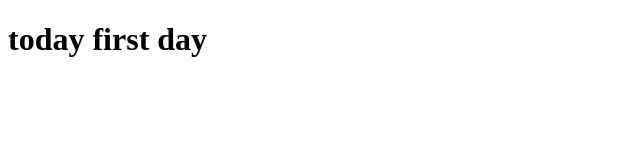
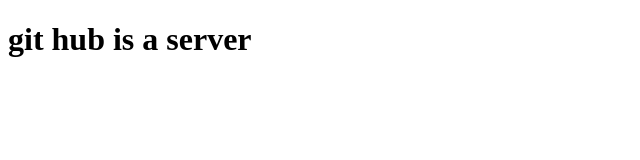
Before and after one commit to shishthakur2-png/learnGit, a plain HTML site: page today1.html in a window 1280 px wide. Shown: the whole page, without its empty margins (0-640 px from the left). Drawn offline with Linux system fonts and the light colour scheme.

Commit message:
first file

```diff
--- a/today1.html
+++ b/today1.html
@@ -6,6 +6,6 @@
     <title>Document</title>
 </head>
 <body>
-    <h1>today first day</h1>
+    <h1>git hub is a server</h1>
 </body>
 </html>
```
Also changed, not shown: index.html (+1 -1 lines).
